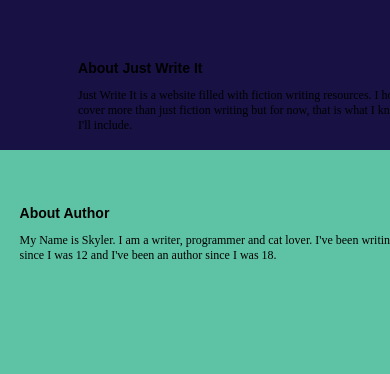
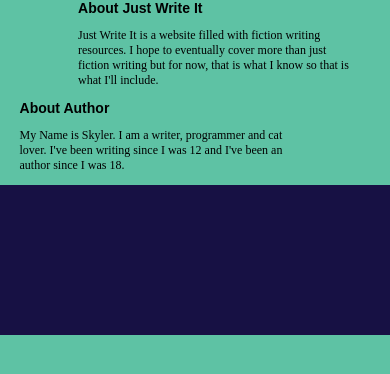
Before and after one commit to skylerdegrote/just-write-it-noauth, a PHP site: page /about.php in a window 390 px wide; the page is wider, and only the part inside the window is pictured. Shown: the part 150-524 px from the top of that part. Run offline with PHP 8.4, Linux system fonts and the light colour scheme; style sheets or scripts are compiled from the project's sources.

Commit message:
fix about page mobile layout

```diff
--- a/styles/about.css
+++ b/styles/about.css
@@ -43,15 +43,18 @@ nav h3 {
   padding: 0;
   text-align: left; }
 
-@media only screen and (max-width: 100px) and (min-width: 810px) {
+@media only screen and (max-width: 1000px) and (min-width: 810px) {
   main section {
     margin-left: 25%;
     padding: 0;
     width: 50%;
-    float: none; } }
-@media only screen and (max-width: 800px) {
+    float: left; } }
+@media only screen and (max-width: 810px) {
   main section {
-    margin-left: 15%;
-    width: 400px; } }
+    margin-left: 10%;
+    padding: 0;
+    min-width: 70%;
+    float: none;
+    clear: both; } }
 
 /*# sourceMappingURL=about.css.map */
--- a/styles/about.scss
+++ b/styles/about.scss
@@ -83,24 +83,28 @@ nav h3 {
 //}
 
 ////mobile device changes
-@media only screen and (max-width: 100px) and (min-width: 810px) {
+@media only screen and (max-width: 1000px) and (min-width: 810px) {
 
 
   main section {
     margin-left: 25%;
     padding: 0;
     width: 50%;
-    float: none;
+    float: left;
   }
 }
 //
 //
-@media only screen and (max-width: 800px) {
+@media only screen and (max-width: 810px) {
   main section {
-    margin-left: 15%;
-    width:400px;
+    margin-left: 10%;
+    padding: 0;
+    min-width:70%;
+    float: none;
+    clear: both;
   }
 }
+
 //
 //
 //@media only screen and (max-width: 1200px){
```
Also changed, not shown: 1 other file.
